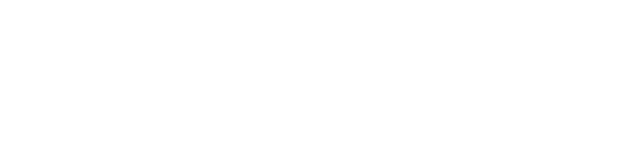
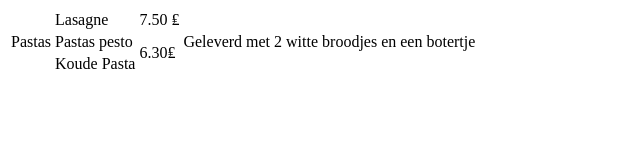
Before and after one commit to esosaizekor/webdev, a plain HTML site: page Les03/03EX-HTMLTabellenFormulieren/01-tabellen/oefening1/index.html in a window 1280 px wide. Shown: the whole page, without its empty margins (0-640 px from the left). Drawn offline with Linux system fonts and the light colour scheme.

Commit message:
Voorbeeld Tabellen

```diff
--- a/Les03/03EX-HTMLTabellenFormulieren/01-tabellen/oefening1/css/styles.css
+++ b/Les03/03EX-HTMLTabellenFormulieren/01-tabellen/oefening1/css/styles.css
@@ -0,0 +1,7 @@
+table, td, th {
+    border: 1px solid #000;
+}
+
+table {
+    border-collapse: :collapse;
+}
--- a/Les03/03EX-HTMLTabellenFormulieren/01-tabellen/oefening1/index.html
+++ b/Les03/03EX-HTMLTabellenFormulieren/01-tabellen/oefening1/index.html
@@ -0,0 +1,25 @@
+<!DOCTYPE html>
+<html lang="en">
+    <head>
+        <link href="css/styles.css" type="text/css" rel="stylesheets">
+    </head>
+    <body>
+        <table>
+            <tr>
+                <td rowspan="4">Pastas</td>
+                <td>Lasagne</td>
+                <td>7.50&nbsp₤</td>
+                <td rowspan="4">Geleverd met 2 witte broodjes en een botertje</td>
+            </tr>
+            <tr>
+                <td>Pastas pesto</td>
+                <td  rowspan="2">6.30₤</td>
+            </tr>
+            <tr>
+                <td >Koude Pasta</td>
+
+            </tr>
+
+        </table>
+    </body>
+</html>
```
Also changed, not shown: Les03/03EX-HTMLTabellenFormulieren/02-formulieren/index.html (+1 -0 lines), Les03/03EX-HTMLTabellenFormulieren/02-formulieren/oefeningen/oefening02.html (+29 -0 lines).
